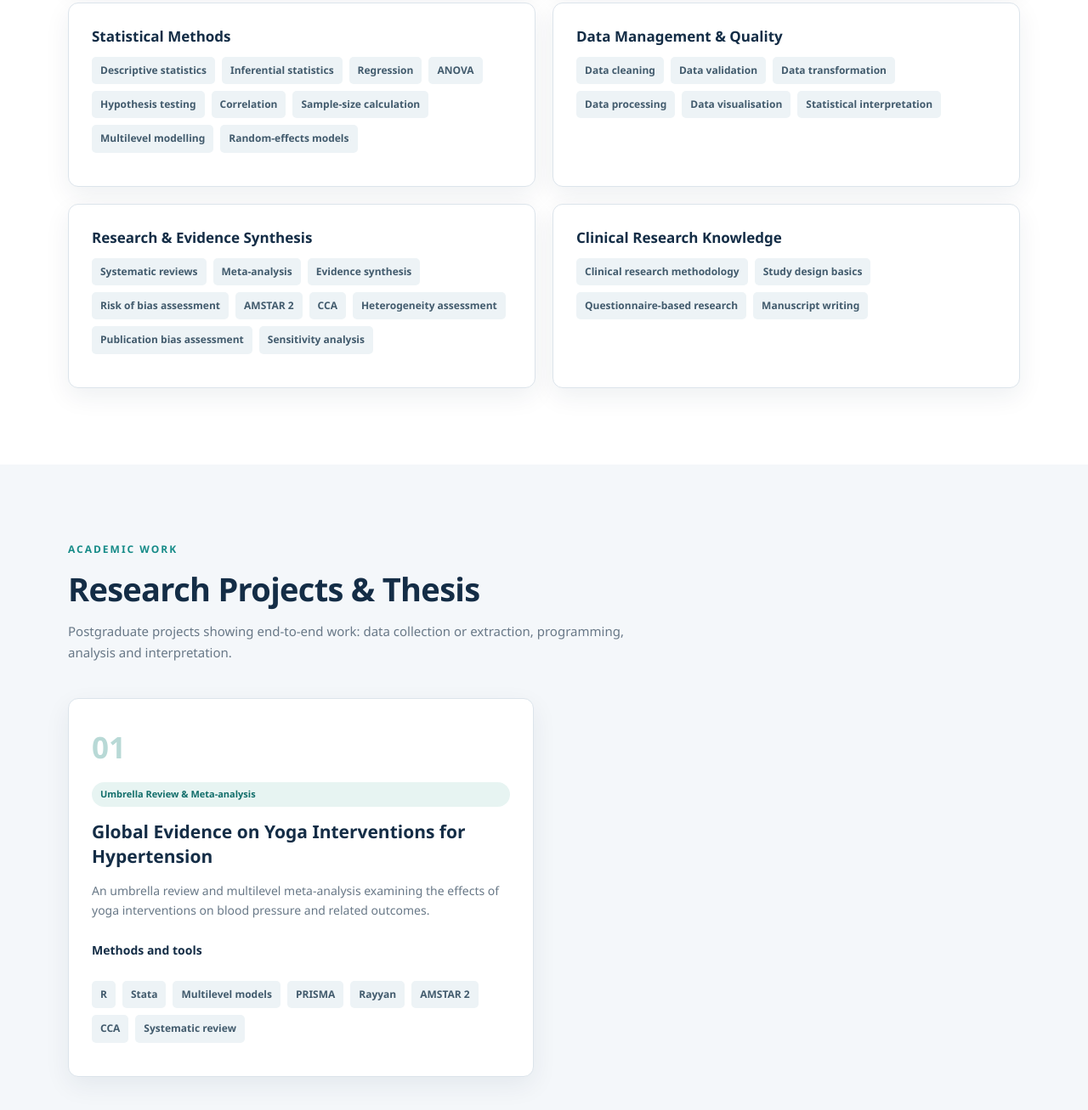
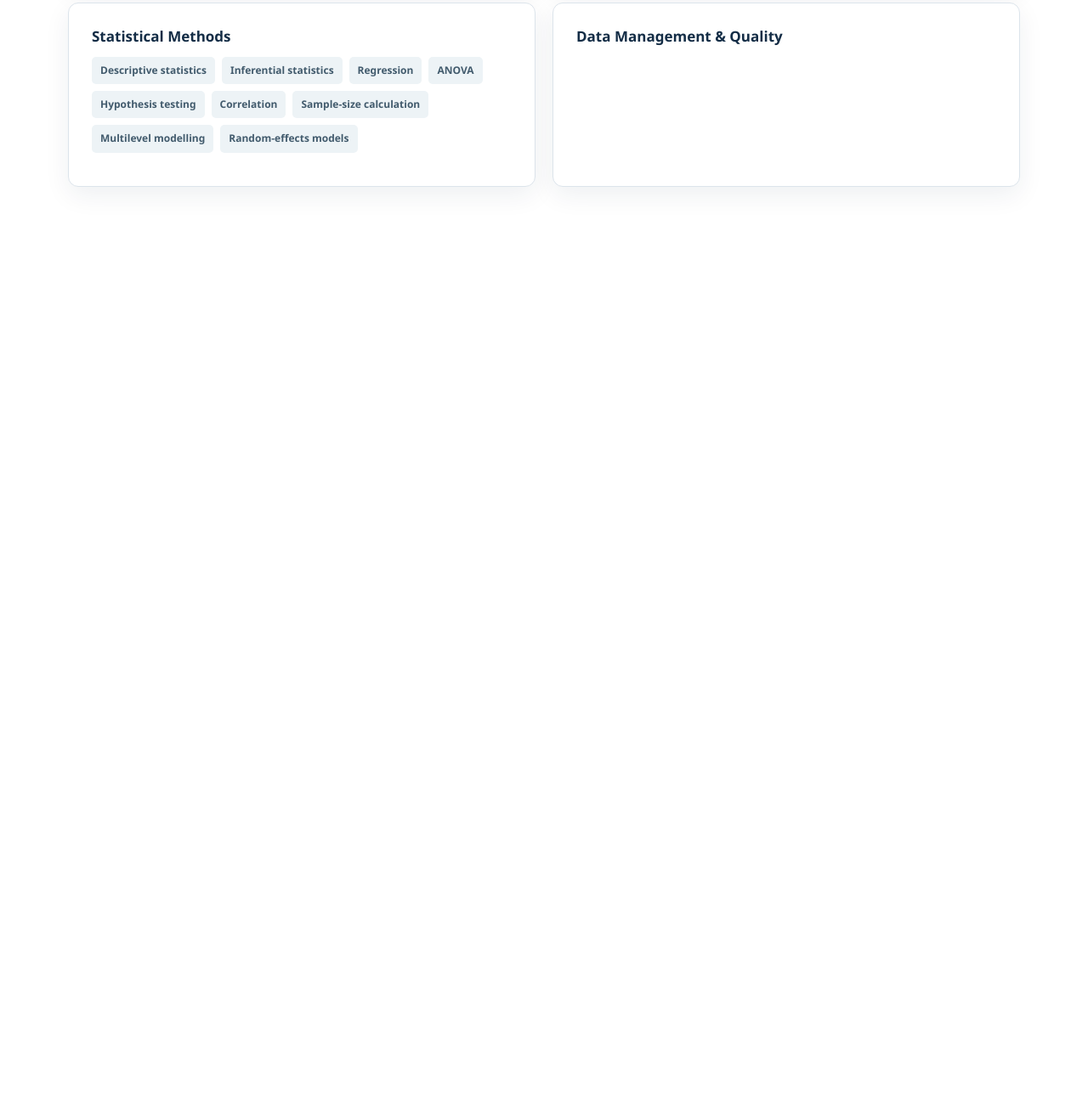
Before and after one commit to devuvm-biostatistics/devuvmportfolio.github.io, a plain HTML site: page index.html in a window 1280 px wide. Shown: the part 1921-3228 px from the top of the page at 85% size. After the commit the page ends 2231 px from the top, so only its background shows below. Drawn offline with Linux system fonts and the light colour scheme.

Commit message:
Update index.html

```diff
--- a/index.html
+++ b/index.html
@@ -61,7 +61,7 @@
             </a>
 
             <a class="button button-outline"
-               href="document/Devu_VM_CV.pdf"
+               href="/document/Devu_VM_CV.pdf"
                target="_blank"
                rel="noopener noreferrer">
               View My CV ↗
@@ -193,86 +193,3 @@
 
           <article class="content-card skill-card">
             <h3>Data Management &amp; Quality</h3>
-            <div class="skill-tags">
-              <span>Data cleaning</span>
-              <span>Data validation</span>
-              <span>Data transformation</span>
-              <span>Data processing</span>
-              <span>Data visualisation</span>
-              <span>Statistical interpretation</span>
-            </div>
-          </article>
-
-          <article class="content-card skill-card">
-            <h3>Research &amp; Evidence Synthesis</h3>
-            <div class="skill-tags">
-              <span>Systematic reviews</span>
-              <span>Meta-analysis</span>
-              <span>Evidence synthesis</span>
-              <span>Risk of bias assessment</span>
-              <span>AMSTAR 2</span>
-              <span>CCA</span>
-              <span>Heterogeneity assessment</span>
-              <span>Publication bias assessment</span>
-              <span>Sensitivity analysis</span>
-            </div>
-          </article>
-
-          <article class="content-card skill-card">
-            <h3>Clinical Research Knowledge</h3>
-            <div class="skill-tags">
-              <span>Clinical research methodology</span>
-              <span>Study design basics</span>
-              <span>Questionnaire-based research</span>
-              <span>Manuscript writing</span>
-            </div>
-          </article>
-
-        </div>
-      </div>
-    </section>
-
-    <!-- RESEARCH PROJECTS -->
-    <section class="section section-soft" id="research">
-      <div class="container">
-        <div class="section-heading">
-          <p class="eyebrow">ACADEMIC WORK</p>
-          <h2>Research Projects &amp; Thesis</h2>
-          <p class="section-intro">
-            Postgraduate projects showing end-to-end work: data
-            collection or extraction, programming, analysis and
-            interpretation.
-          </p>
-        </div>
-
-        <div class="research-grid">
-
-          <article class="content-card research-card">
-            <div class="project-number">01</div>
-            <span class="type-label">
-              Umbrella Review &amp; Meta-analysis
-            </span>
-
-            <h3>
-              Global Evidence on Yoga Interventions
-              for Hypertension
-            </h3>
-
-            <p>
-              An umbrella review and multilevel meta-analysis
-              examining the effects of yoga interventions
-              on blood pressure and related outcomes.
-            </p>
-
-            <h4>Methods and tools</h4>
-
-            <div class="skill-tags">
-              <span>R</span>
-              <span>Stata</span>
-              <span>Multilevel models</span>
-              <span>PRISMA</span>
-              <span>Rayyan</span>
-              <span>AMSTAR 2</span>
-              <span>CCA</span>
-              <span>Systematic review</span>
-            </div>
```
